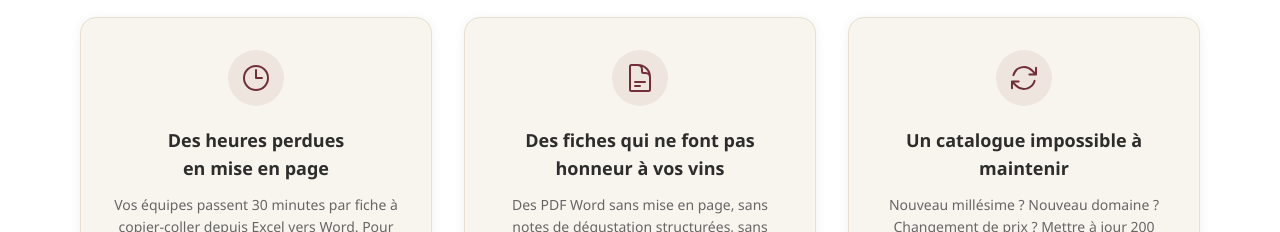
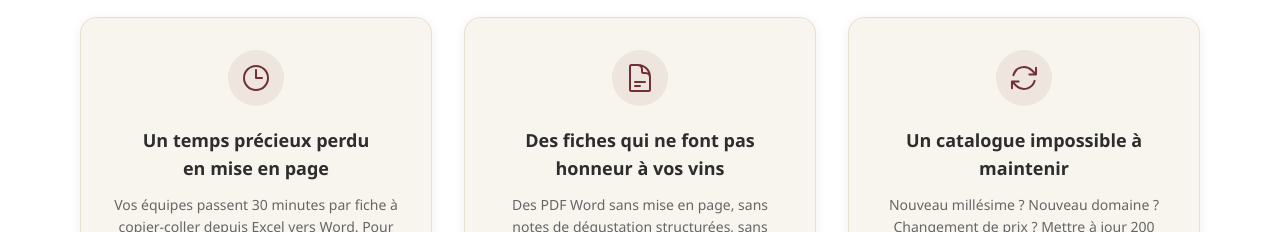
Before and after one commit to vincento-95/vinova-site, a Next.js app: page / in a window 1280 px wide. Shown: the part 1380-1612 px from the top of the page. Built offline with nearby package versions, Linux system fonts and the light colour scheme.

Commit message:
content: update problem card title wording
https://claude.ai/code/session_01GJX33BkN4k5sgiQwpb2SRt

```diff
--- a/src/components/ProblemSection.tsx
+++ b/src/components/ProblemSection.tsx
@@ -8,7 +8,7 @@ const painPoints = [
         <path strokeLinecap="round" strokeLinejoin="round" d="M12 6v6h4.5m4.5 0a9 9 0 1 1-18 0 9 9 0 0 1 18 0Z" />
       </svg>
     ),
-    title: <>Des heures perdues<br />en mise en page</>,
+    title: <>Un temps précieux perdu<br />en mise en page</>,
     description:
       "Vos équipes passent 30 minutes par fiche à copier-coller depuis Excel vers Word. Pour 80 références, c'est 40 heures de travail à faible valeur ajoutée.",
   },
```
